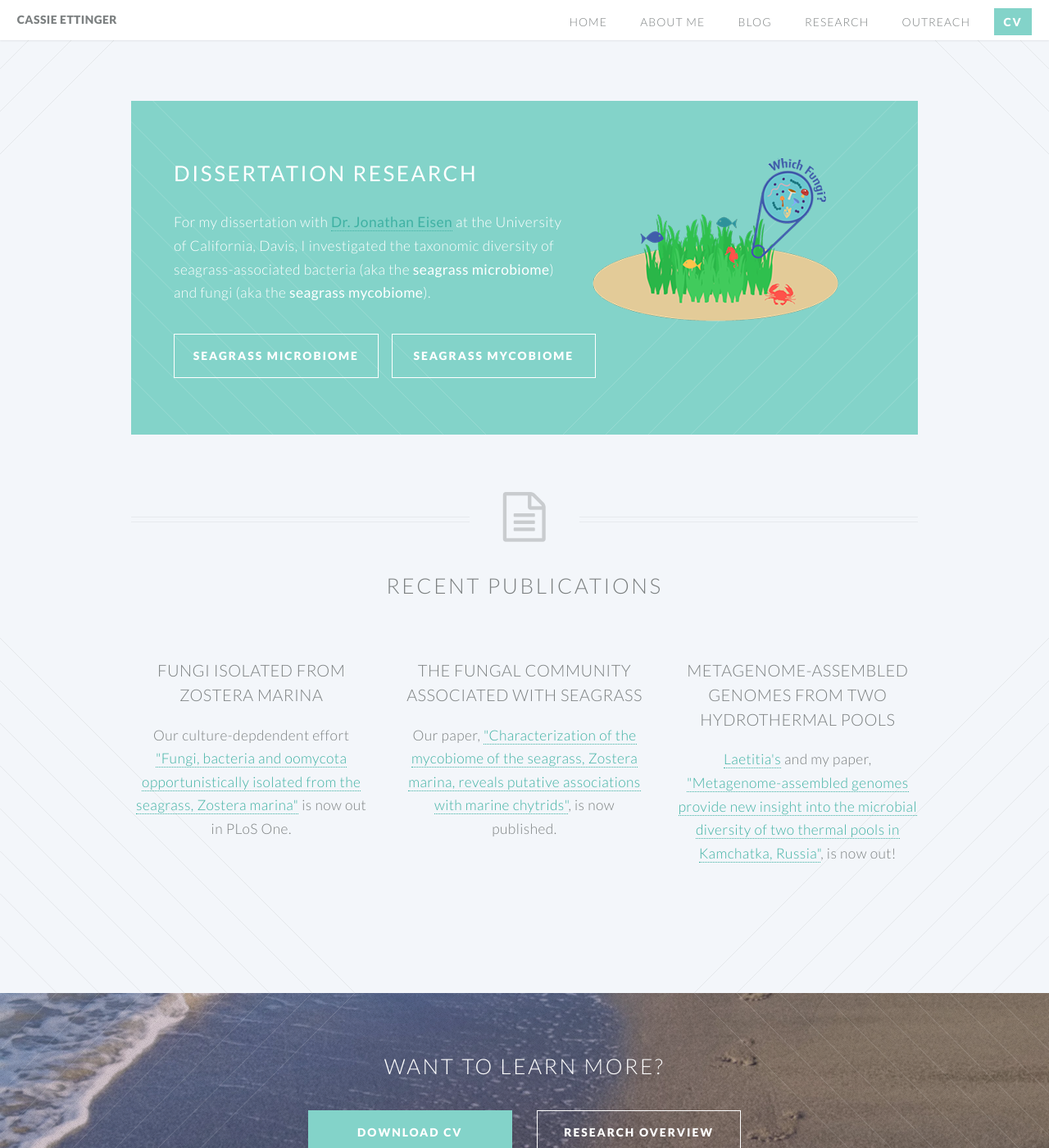
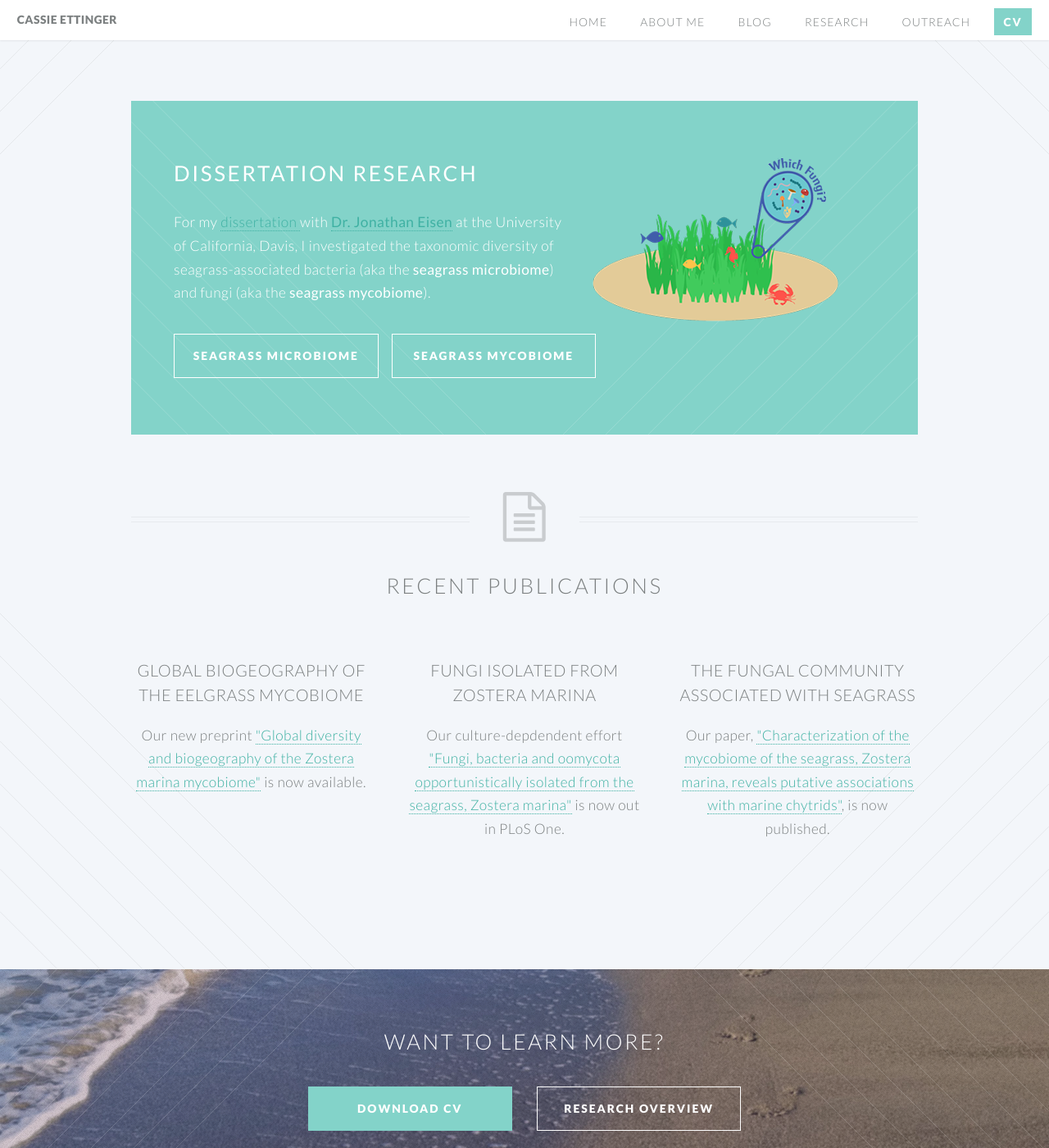
Before and after one commit to marinalaforgia/casett.github.io, a Jekyll site: the page built from index.html, in a window 1280 px wide and 1400 px high, scrolled down 728 px. Shown: the whole window at 82% size. Built offline with Jekyll 4.4.1, drawn with Linux system fonts in a browser that asks for light colours.

Commit message:
Added preprint & updated cv

```diff
--- a/cv.html
+++ b/cv.html
@@ -12,8 +12,8 @@ layout: default
 						<!-- Content -->
 							<div class="content">
 								<section>
-									<p>Last updated September 2020</p>
-									<iframe src="/cv_files/Ettinger_CV_Sept_21_2020.pdf" width="100%" height="700" type='application/pdf'>
+									<p>Last updated November 2020</p>
+									<iframe src="/cv_files/Ettinger_CV_Nov_18_2020.pdf" width="100%" height="700" type='application/pdf'>
 								</section>
 							</div>
 
--- a/index.html
+++ b/index.html
@@ -18,7 +18,7 @@ layout: landing-page
 								<header>
 									<h2><strong>Dissertation research</strong></h2>
 								</header>
-								<p> For my dissertation with <a href="http://phylogenomics.me/"><strong>Dr. Jonathan Eisen</strong></a> at the University of California, Davis, I investigated the taxonomic diversity of seagrass-associated bacteria (aka the <strong>seagrass microbiome</strong>) and fungi (aka the <strong>seagrass mycobiome</strong>).</p>
+								<p> For my <a href ="https://pqdtopen.proquest.com/doc/2460090049.html?FMT=ABS"> dissertation </a> with <a href="http://phylogenomics.me/"><strong>Dr. Jonathan Eisen</strong></a> at the University of California, Davis, I investigated the taxonomic diversity of seagrass-associated bacteria (aka the <strong>seagrass microbiome</strong>) and fungi (aka the <strong>seagrass mycobiome</strong>).</p>
 								<footer>
 									<div class="row">
 									<div class="6u">
@@ -60,6 +60,21 @@ layout: landing-page
 								<section>
 
 									<header>
+											<h3>Global biogeography of the eelgrass mycobiome</h3>
+										</header>
+										<p>
+										Our new preprint <a href="https://www.biorxiv.org/content/10.1101/2020.10.29.361022v1">"Global diversity and biogeography of the Zostera marina mycobiome"</a> is now available.
+										</p>
+								</section>
+
+							</div>
+
+
+							<div class="4u">
+
+								<section>
+
+									<header>
 											<h3>Fungi isolated from Zostera marina</h3>
 										</header>
 										<p>
@@ -81,17 +96,6 @@ layout: landing-page
 
 							</div>
 
-							<div class="4u">
-
-								<section>
-
-									<header>
-											<h3>Metagenome-assembled genomes from two hydrothermal pools</h3>
-										</header>
-										<p><a href="https://laetitia.schmid.se/">Laetitia's</a> and my paper, <a href="https://www.nature.com/articles/s41598-019-39576-6">"Metagenome-assembled genomes provide new insight into the microbial diversity of two thermal pools in Kamchatka, Russia"</a>, is now out!</p>
-								</section>
-
-							</div>
 
 
 						</div>
@@ -108,7 +112,7 @@ layout: landing-page
 				</header>
 				<footer>
 					<ul class="buttons">
-						<li><a href="/cv_files/Ettinger_CV_Sept_21_2020.pdf" class="button special">Download CV</a></li>
+						<li><a href="/cv_files/Ettinger_CV_Nov_18_2020.pdf" class="button special">Download CV</a></li>
 						<li><a href="/research-overview.html" class="button">Research Overview</a></li>
 					</ul>
 				</footer>
--- a/seagrass-microbiome.html
+++ b/seagrass-microbiome.html
@@ -40,7 +40,7 @@ layout: default
 											<h4><strong>(2) Effect of marina proximity on seagrass microbiome</strong></h4>
 										</header>
 
-										<p> Seagrass populations are susceptible to human impact, particularly in high traffic areas like marinas. Here, as part of a larger project looking at tunicate abundance led by Sofie Voerman, we investigated whether proximity to a marina is correlated with the taxonomic composition and structure of the Zostera marina microbiome. The RMarkdown file for the analysis can be found on <a href="https://figshare.com/articles/Marina_proximity_16S_rRNA_gene_amplicon_analysis/6998636"> Figshare. </a>  </p>
+										<p> Seagrass populations are susceptible to human impact, particularly in high traffic areas like marinas. Here, as part of a larger project looking at tunicate abundance led by Sofie Voerman, we investigated whether proximity to a marina is correlated with the taxonomic composition and structure of the Zostera marina microbiome. The RMarkdown file for the analysis can be found on <a href="https://figshare.com/articles/Marina_proximity_16S_rRNA_gene_amplicon_analysis/6998636"> Figshare. </a> Further discussion of this project is also available in <a href="https://pqdtopen.proquest.com/doc/2460090049.html?FMT=ABS"> Chapter 2 of my dissertation.</a>  </p>
 
 										<header>
 											<h4><strong>(3) Ammonification in seagrass sediments</strong></h4>
--- a/seagrass-mycobiome.html
+++ b/seagrass-mycobiome.html
@@ -52,6 +52,8 @@ layout: default
 									<div class="6u">
 									<a class="image featured special"><img src="images/Figure1.png" alt="Seagrass culture collection image" /></a></div>
 									</div>
+
+									<p> Our new preprint investigating the global mycobiome using ITS region and 18S rRNA amplicon sequencing, <a href="https://www.biorxiv.org/content/10.1101/2020.10.29.361022v1">"Global diversity and biogeography of the Zostera marina mycobiome"</a> is available. </p>
 
 
 
```
Also changed, not shown: other parts of seagrass-mycobiome.html (+1 -1 lines), research-overview.html (+14 -10 lines), 1 other file.
